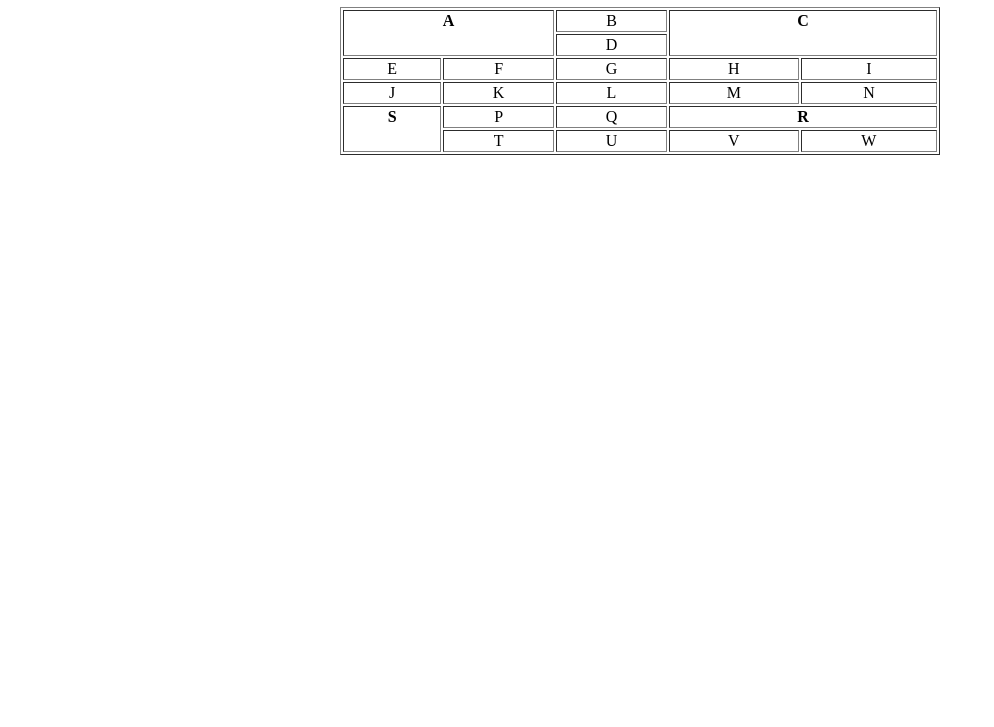
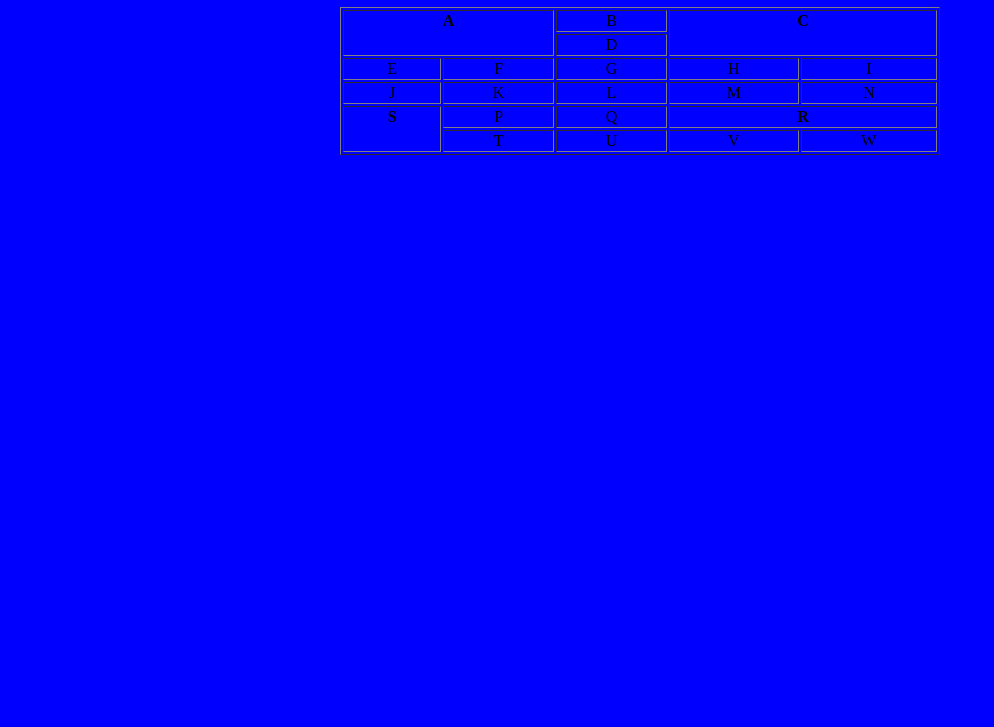
Before and after one commit to Yev94/CursoGit, a plain HTML site: page Index.html in a window 1280 px wide. Shown: the part 73-800 px from the top of the page, without its empty margins (0-994 px from the left). Drawn offline with Linux system fonts and the light colour scheme.

Commit message:
Added the stylesheet and JavaScript

```diff
--- /dev/null
+++ b/CSS/estilos.css
@@ -0,0 +1,3 @@
+body{
+background-color:#00f;
+}
--- a/Index.html
+++ b/Index.html
@@ -4,6 +4,7 @@
     <meta charset="UTF-8">
     <meta name="viewport" content="width=device-width, initial-scale=1.0">
     <title>Document</title>
+	<link href="css/estilos.css" rel="stylesheet" type="text/css">
 </head>
 <body>
     <h1>Súper tabla</h1>
```
Also changed, not shown: JS/JavaScript.js (added).
